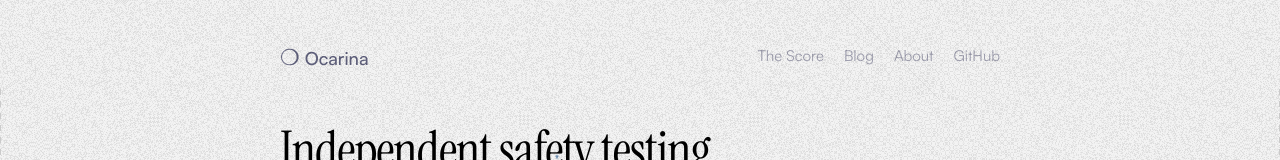
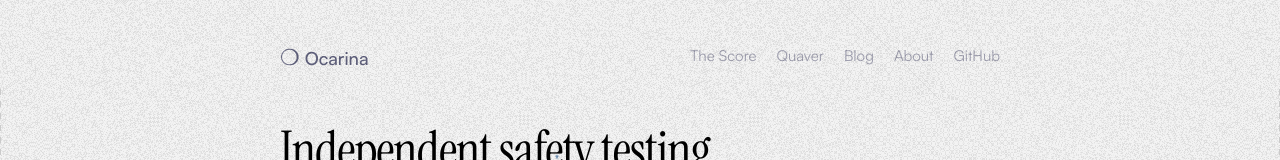
Before and after one commit to ocarinalabs/www, a Next.js app in the folder apps/web/: page / in a window 1280 px wide. Shown: the top 160 px of the page. Built offline with nearby package versions, Linux system fonts and the light colour scheme; no server answers.

Commit message:
feat(nav): add Quaver link to header navigation

```diff
--- a/apps/web/app/components/header/index.tsx
+++ b/apps/web/app/components/header/index.tsx
@@ -17,6 +17,14 @@ export const Header = () => (
         >
           The Score
         </Link>
+        <a
+          className="text-[15px] text-foreground/40 transition-opacity duration-200 hover:text-foreground/60"
+          href="https://ocarina.sh"
+          rel="noopener noreferrer"
+          target="_blank"
+        >
+          Quaver
+        </a>
         <Link
           className="text-[15px] text-foreground/40 transition-opacity duration-200 hover:text-foreground/60"
           href="/blog"
```
